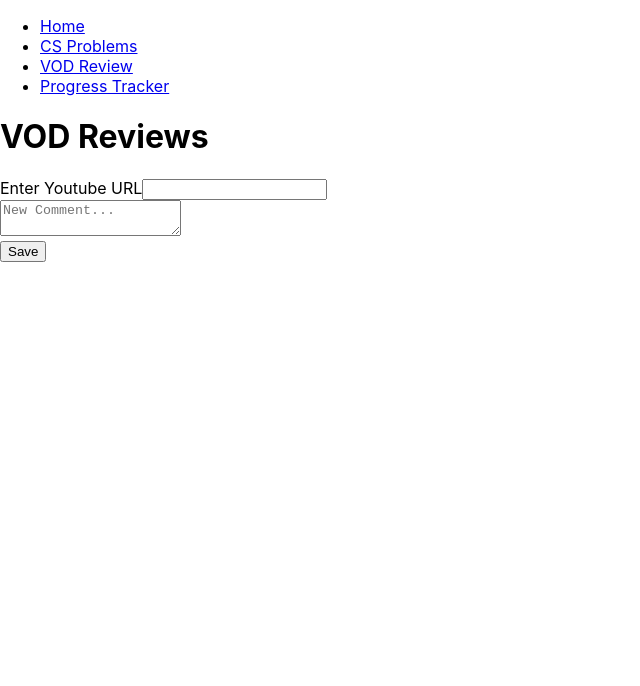
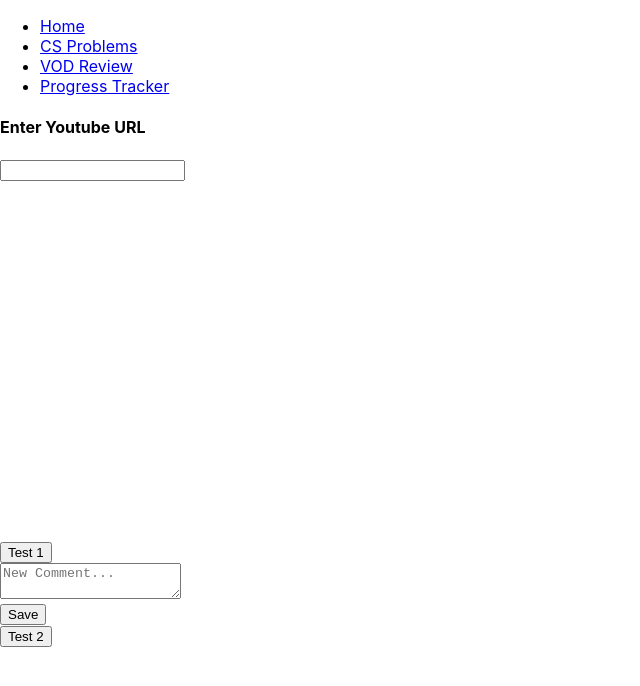
Before and after one commit to Barca545/CS_Tracker, a React (Create React App) app in the folder LoL_App/frontend/: page /vod-reviews in a window 1280 px wide. Shown: the top 686 px of the page, without its empty margins (0-640 px from the left). Built offline with nearby package versions, Linux system fonts and the light colour scheme.

Commit message:
got the framework for the timestamps

```diff
--- a/LoL_App/frontend/package.json
+++ b/LoL_App/frontend/package.json
@@ -15,11 +15,14 @@
     "axios": "^1.3.5",
     "react": "^18.2.0",
     "react-dom": "^18.2.0",
+    "react-player": "^2.12.0",
     "react-redux": "^8.0.5",
     "react-scripts": "^5.0.1",
     "react-youtube": "^10.1.0",
+    "redux": "^4.2.1",
     "typescript": "^4.9.5",
     "uuidv4": "^6.2.13",
+    "video-react": "^0.16.0",
     "web-vitals": "^2.1.4"
   },
   "scripts": {
@@ -47,6 +50,8 @@
     ]
   },
   "devDependencies": {
+    "@types/video-react": "^0.15.1",
+    "@types/youtube-player": "^5.5.7",
     "react-router-dom": "^6.11.2"
   }
 }
--- a/LoL_App/frontend/src/app/slices/vodreviewSlice.ts
+++ b/LoL_App/frontend/src/app/slices/vodreviewSlice.ts
@@ -4,6 +4,7 @@ import { RootState } from '../store'
 
 const initialState:VODReviewCommentsState = {
     comments: [],
+    currentTimestamp:0,
     responseStatus: null
 }
 
@@ -30,13 +31,19 @@ const vodreviewSlice = createSlice({
         text: commentedit.text,
        }
       },
-
+      setTimestamp: (state,action:PayloadAction<number>) => {
+        state.currentTimestamp = action.payload
+      }
     }})
 
-export const {addComment,deleteComment,editComment} = vodreviewSlice.actions
+export const {addComment,deleteComment,editComment,setTimestamp} = vodreviewSlice.actions
 export default vodreviewSlice.reducer;
 
 ///Selectors
 export const getComments = (state:RootState) => {
   return state.vodreview.comments
 }
+
+export const getTimestamp = (state:RootState) => {
+  return state.vodreview.currentTimestamp
+}
--- a/LoL_App/frontend/src/pages/VOD-Review.tsx
+++ b/LoL_App/frontend/src/pages/VOD-Review.tsx
@@ -1,9 +1,12 @@
-import React, {useState,useEffect} from "react";
-import  YouTubePlayer  from "react-youtube";
+import React, {useState,useRef} from "react";
 import {v4 as uuid} from 'uuid';
-import { VODReviewComment } from "../services/types/vod-reviews-types";
+import { VODReviewComment} from "../services/types/vod-reviews-types";
 import { useAppDispatch,useAppSelector } from "../app/hooks";
-import {addComment,deleteComment,editComment,getComments} from '../app/slices/vodreviewSlice'
+import {addComment,deleteComment,editComment,getComments,getTimestamp,setTimestamp} from '../app/slices/vodreviewSlice'
+import ReactPlayer from "react-player";
+
+
+///USING REACT-PLAYER NOT react-youtube OR video-react
 
 ///installed uuid
 
@@ -12,54 +15,51 @@ might need to grab the timestamp in a slice whenever the comment thing is opened
 */
 
 const VODReviews = () => {
+  ///Try setting the time to seek to here and passing it down as a prop
+  const reactPlayerRef = useRef<ReactPlayer>(null);
+
   return(
     <>
-      <h1>VOD Reviews</h1>
-      <VideoPlayer/>
+      <VideoPlayer playerRef={reactPlayerRef}/>
+
     </>
   )
 }
 
-const VideoPlayer = () => {
-  const [youtubeID,setYoutubeID] = useState('');
+const VideoPlayer = (props:any) => {
+  ///give users the option to set the title of the video
+  const [URL,setURL] = useState('');
+  const reactPlayerRef:React.RefObject<ReactPlayer> = props.playerRef;
+  const [timestamp,setTimestamp] = useState(0)
+  const time = reactPlayerRef.current?.getCurrentTime()
+  const dispatch = useAppDispatch()
+
+  /*steal the set duration thing as well from the below
+
+  https://codesandbox.io/s/useref-for-react-player-qss7k*/
+
+  const handleSeek = () => {
+    reactPlayerRef.current?.seekTo(timestamp)
+  }
 
   const ChooseVideo = () => {
-    const handleChange = (e:React.ChangeEvent<HTMLInputElement>) => {
-      const url = e.target.value;
-      const id:string = url.split('v=')[1]
-      setYoutubeID(id)
-      console.log(id)
-      console.log(youtubeID)
-      ///currently does not work on some URLs possibly
-    }
     return(
-      <>
       <form>
-          <span>
-            Enter Youtube URL
-            <input type={"text"} value={youtubeID} onChange={(e)=>{handleChange(e)}}/>
-          </span>
+          <h4>Enter Youtube URL</h4>
+          <input type={"text"} value={URL} onChange={(e)=>setURL(e.target.value)}/>
       </form>
-      </>
-    )
-  }
-  return (
-  <>
-    <ChooseVideo/>
-    <YouTubePlayer videoId={youtubeID}/>
-    <CommentSidebar/>
-  </>
     )
   }
 
   const CommentSidebar = () => {
     ///possibly move this to the components folder
-
-  /*need a utility to show and hide the comment bar */
+    /*need a utility to show and hide the comment bar
+    possibly make it display the full text of whatever comment is focused*/
 
     const comments = useAppSelector(getComments)
     return(
       <div className="comment-sidebar">
+        <CreateComment />
         {comments.map((comment) => (
           <Comment
           key={comment.id}
@@ -67,26 +67,21 @@ const CommentSidebar = () => {
           timestamp={comment.timestamp}
           text={comment.text}/>
         ))}
-      <CreateComment />
+        <button onClick={()=>reactPlayerRef.current?.seekTo(120)}> Test 2</button>
       </div>
+
     )
   }
 
   const Comment = (comment:VODReviewComment) => {
     const dispatch = useAppDispatch()
-  ///issue with making
     const [editstate,setEditState] = useState(false)
 
     const EditComment = (props:any) =>{
-    /*seems to be working:
-    Next step is to add code that confirms it is updating in the store
-    finally, add code to make it turn back into a normal comment by toggling edit
-    */
       const dispatch = useAppDispatch()
       const id = props.id
       const [inputText,setinputText] = useState(props.text)
       const [inputTimestamp,setinputTimestamp] = useState(props.timestamp);
-
 
       const handleEdit = () => {
         const comment:VODReviewComment = {
@@ -130,6 +125,12 @@ const Comment = (comment:VODReviewComment) => {
     if (editstate==false) {
       return(
         <>
+          <div className="comment-header">
+            {/*
+            this is where the timestamp will eventually go
+            style it to make it look like a link
+            */}
+          </div>
           <div className="comment" key={comment.id} id={comment.id}>
             {comment.text}
           </div>
@@ -180,5 +181,25 @@ const CreateComment = () =>{
     )
   }
 
+  return (
+  <>
+    <ChooseVideo/>
+    <ReactPlayer
+        url="https://www.youtube.com/watch?v=ddcTY2tn26w"
+        ///url={URL}
+        ref={reactPlayerRef}
+        config={{
+          youtube: {
+            playerVars: { controls: 1 }
+          }
+        }}
+      />
+    <button onClick={()=>handleSeek()}> Test 1</button>
+    <CommentSidebar/>
+  </>
+  )
+}
+
+
 
 export default VODReviews
--- a/LoL_App/frontend/src/services/types/vod-reviews-types.tsx
+++ b/LoL_App/frontend/src/services/types/vod-reviews-types.ts
@@ -6,5 +6,6 @@ export interface VODReviewComment{
 
 export interface VODReviewCommentsState{
     comments: VODReviewComment[],
+    currentTimestamp: number,
     responseStatus: string|null,
 }
```
Also changed, not shown: LoL_App/frontend/src/services/types/matchlist-types.ts (renamed from LoL_App/frontend/src/services/types/matchlist-types.tsx), 1 other file (tests, documents, lock files or other folders). Lines whose indentation alone changed are shown as unchanged.
